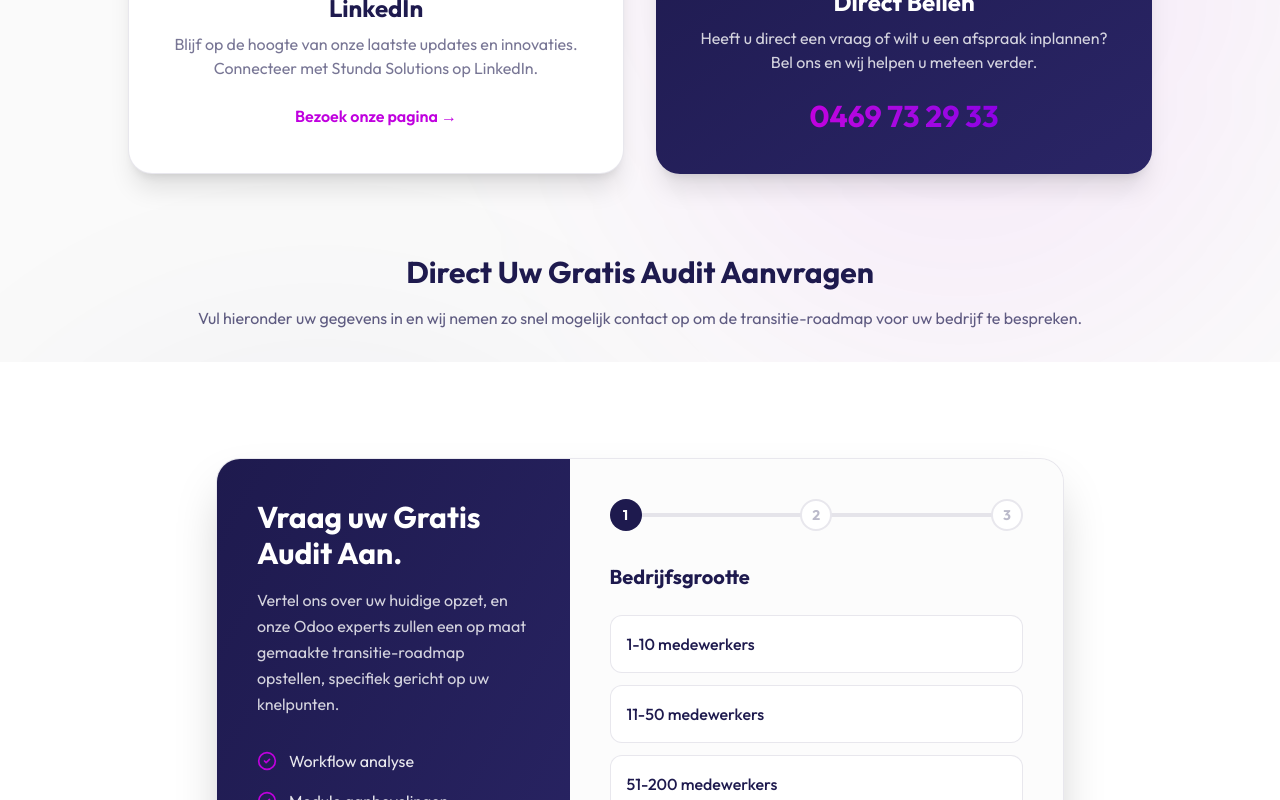
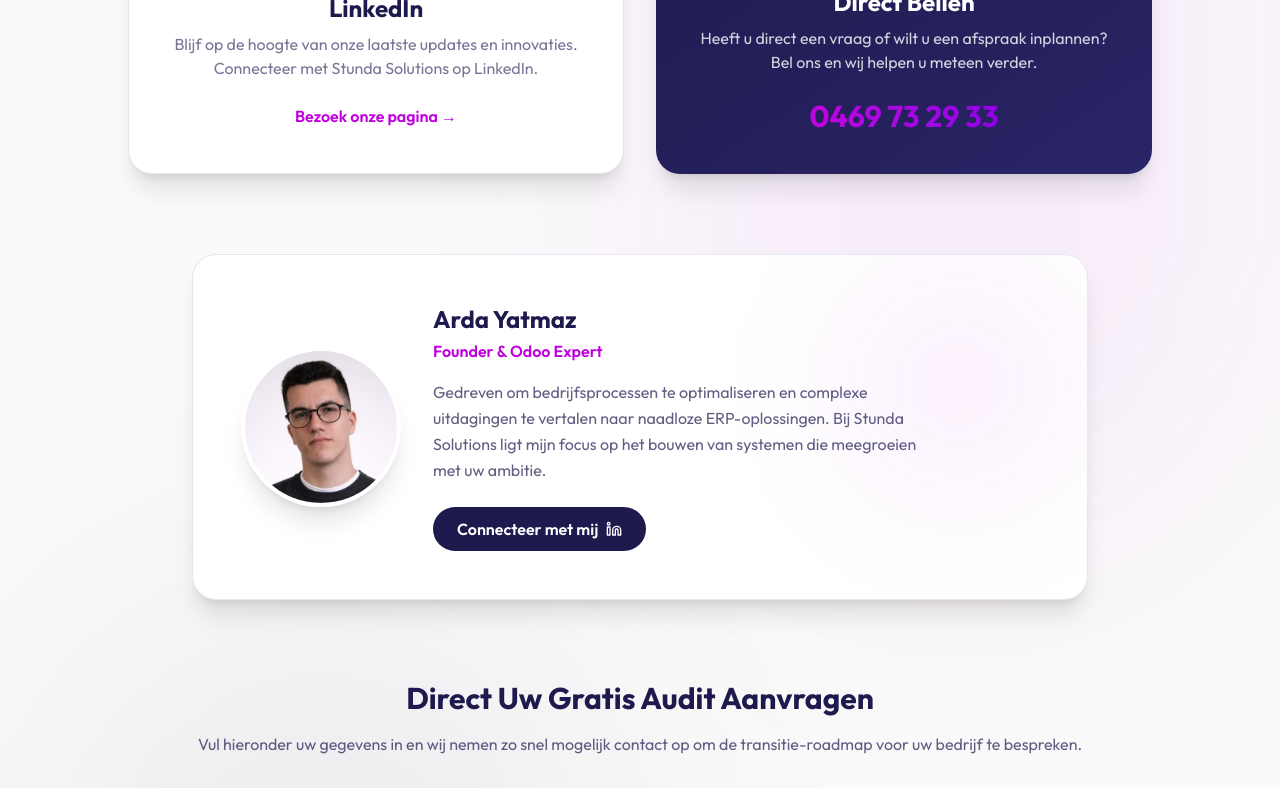
Before and after one commit to TheBeastic/stunda-solutions, a Next.js app: page /contact in a window 1280 px wide. Shown: the part 522-1322 px from the top of the page. Built offline with nearby package versions, Linux system fonts and the light colour scheme.

Commit message:
feat: Add Arda Yatmaz founder profile to contact page and update company linkedin link

```diff
--- a/src/app/contact/page.tsx
+++ b/src/app/contact/page.tsx
@@ -1,5 +1,6 @@
 import LeadGenForm from "@/components/LeadGenForm";
 import { Phone, Linkedin } from "lucide-react";
+import Image from "next/image";
 
 export default function ContactPage() {
     return (
@@ -21,7 +22,7 @@
                 <div className="grid grid-cols-1 md:grid-cols-2 gap-8 max-w-5xl mx-auto mb-20">
                     {/* LinkedIn Card */}
                     <a
-                        href="https://www.linkedin.com/company/stunda-solutions/"
+                        href="https://www.linkedin.com/company/stundasolutions/"
                         target="_blank"
                         rel="noopener noreferrer"
                         className="group bg-white rounded-3xl p-10 border border-brand-indigo/10 shadow-xl hover:shadow-2xl hover:border-brand-magenta/30 transition-all duration-300 flex flex-col items-center justify-center text-center interactive-card"
@@ -58,6 +59,37 @@
                     </a>
                 </div>
 
+                {/* Personal Section: Arda Yatmaz */}
+                <div className="max-w-4xl mx-auto mb-20 bg-white border border-brand-indigo/10 rounded-3xl p-8 md:p-12 shadow-xl relative overflow-hidden">
+                    <div className="absolute top-0 right-0 w-64 h-64 bg-brand-magenta/5 blur-3xl rounded-full pointer-events-none" />
+
+                    <div className="flex flex-col md:flex-row items-center gap-8 relative z-10">
+                        <div className="w-32 h-32 md:w-40 md:h-40 relative flex-shrink-0 rounded-full overflow-hidden border-4 border-white shadow-xl">
+                            <Image
+                                src="/media/arda.png"
+                                alt="Arda Yatmaz"
+                                fill
+                                className="object-cover"
+                            />
+                        </div>
+                        <div className="text-center md:text-left flex-1">
+                            <h3 className="text-2xl font-bold text-brand-indigo mb-1">Arda Yatmaz</h3>
+                            <p className="text-brand-magenta font-semibold mb-4">Founder & Odoo Expert</p>
+                            <p className="text-brand-indigo/70 leading-relaxed mb-6 max-w-lg">
+                                Gedreven om bedrijfsprocessen te optimaliseren en complexe uitdagingen te vertalen naar naadloze ERP-oplossingen. Bij Stunda Solutions ligt mijn focus op het bouwen van systemen die meegroeien met uw ambitie.
+                            </p>
+                            <a
+                                href="https://www.linkedin.com/in/arda-yatmaz-67a02328a"
+                                target="_blank"
+                                rel="noopener noreferrer"
+                                className="inline-flex items-center gap-2 px-6 py-2.5 bg-brand-indigo text-white font-medium rounded-full hover:bg-brand-indigo/90 transition-all font-semibold"
+                            >
+                                Connecteer met mij <Linkedin className="w-4 h-4" />
+                            </a>
+                        </div>
+                    </div>
+                </div>
+
                 <div className="max-w-4xl mx-auto text-center mb-8">
                     <h2 className="text-3xl font-bold text-brand-indigo mb-4">Direct Uw Gratis Audit Aanvragen</h2>
                     <p className="text-brand-indigo/70">Vul hieronder uw gegevens in en wij nemen zo snel mogelijk contact op om de transitie-roadmap voor uw bedrijf te bespreken.</p>
```
Also changed, not shown: public/media/arda.png (added).
